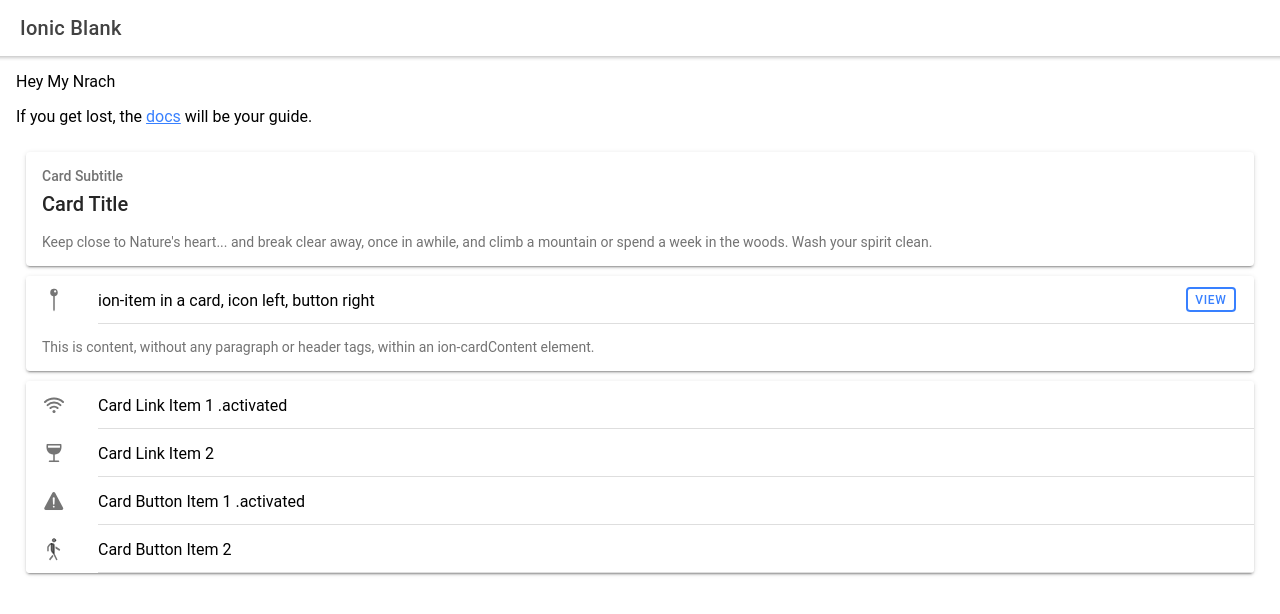
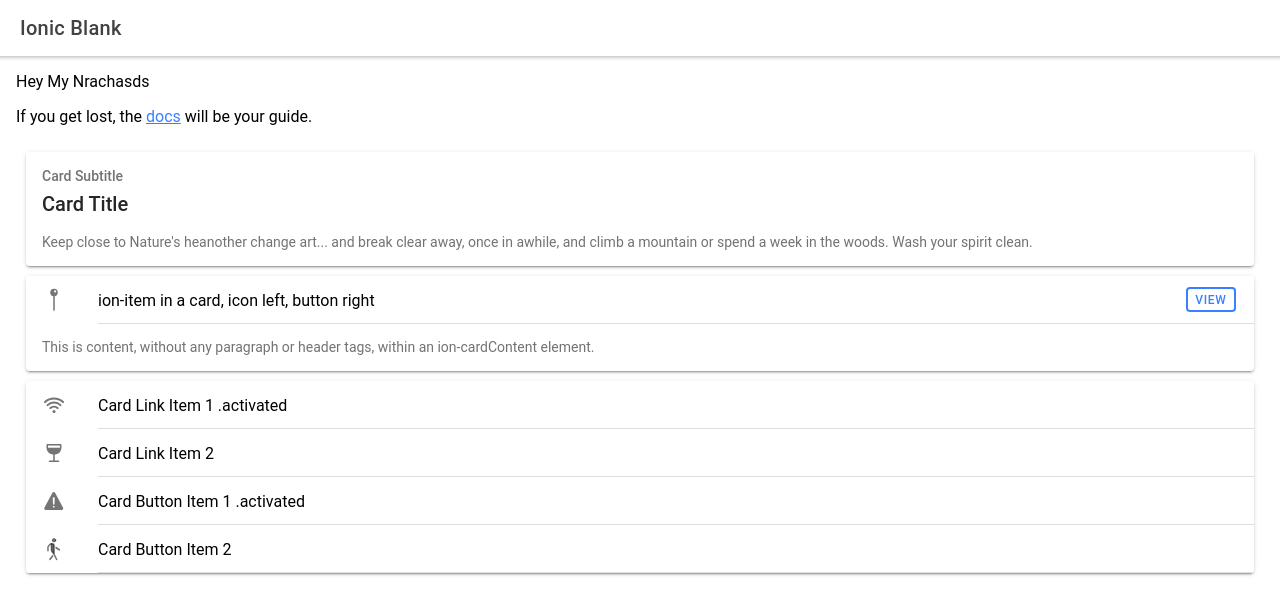
Before and after one commit to M-Frikken/crumblepad, a React (Create React App) app: page /home in a window 1280 px wide. Shown: the top 614 px of the page. Built offline with nearby package versions, Linux system fonts and the light colour scheme.

Commit message:
Changed text

```diff
--- a/src/components/FirstComponent.tsx
+++ b/src/components/FirstComponent.tsx
@@ -10,7 +10,7 @@
       </IonCardHeader>
 
       <IonCardContent>
-        Keep close to Nature's heart... and break clear away, once in awhile,
+        Keep close to Nature's heanother change art... and break clear away, once in awhile,
         and climb a mountain or spend a week in the woods. Wash your spirit clean.
       </IonCardContent>
     </IonCard>
--- a/src/pages/Home.tsx
+++ b/src/pages/Home.tsx
@@ -11,7 +11,7 @@
         </IonToolbar>
       </IonHeader>
       <IonContent className="ion-padding">
-        Hey My Nrach
+        Hey My Nrachasds
         <p>
           If you get lost, the{' '}
           <a target="_blank" rel="noopener noreferrer" href="https://ionicframework.com/docs/">
```
